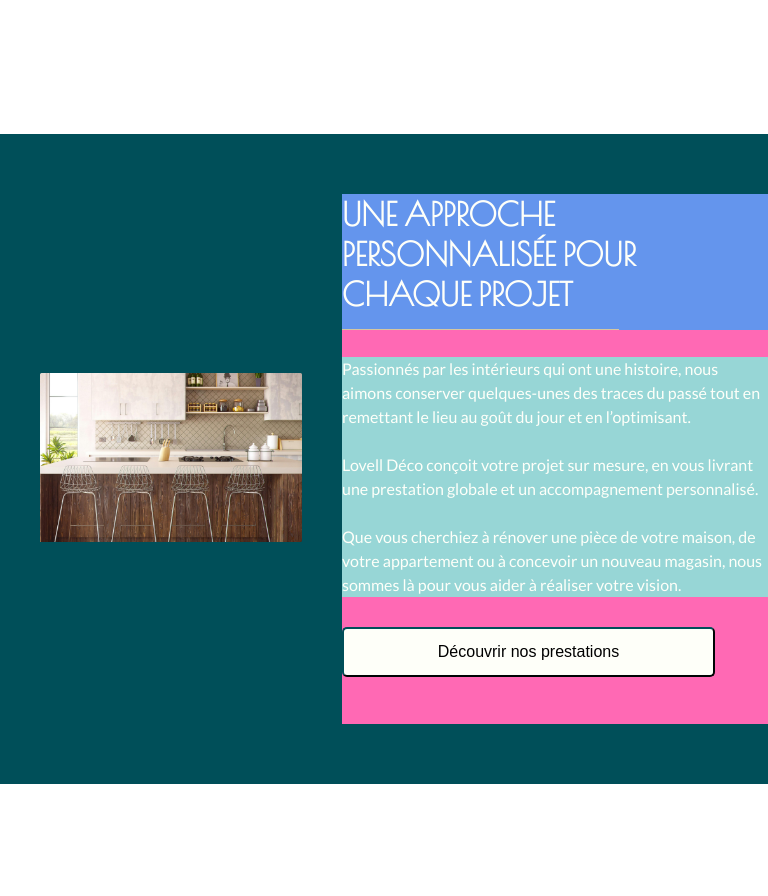
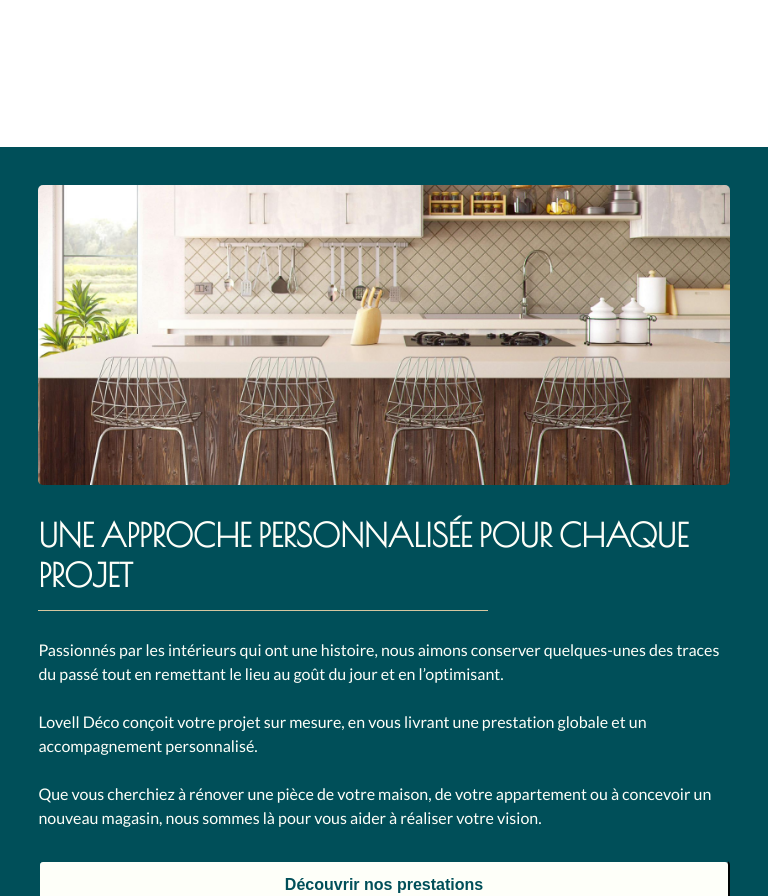
Before and after one commit to Aurore-Chapelle/Lovell_deco, a plain HTML site: page html/homepage.html in a window 768 px wide. Shown: the part 1904-2800 px from the top of the page. Drawn offline with nearby package versions, Linux system fonts and the light colour scheme.

Commit message:
section prestations responsive ok

```diff
--- a/css/agence.css
+++ b/css/agence.css
@@ -88,5 +88,8 @@
     #agence button {
         width: 100%;
     }
+    .vertical-line {
+        margin-left: 0;
+    }
 
 }
--- a/css/homepage.css
+++ b/css/homepage.css
@@ -63,6 +63,7 @@ img {
     color: var(--secondary-color);
     border-color: var(--secondary-color);
     font-size: 16px;
+    font-weight: 700;
     border-radius: 5px;
     cursor: pointer;
 }
@@ -70,9 +71,10 @@ img {
 .white-button {
     height: 50px;
     background-color: var(--secondary-color);
-    color: var(--primarary-color);
+    color: var(--primary-color);
     border-color: var(--primary-color);
     font-size: 16px;
+    font-weight: 700;
     border-radius: 5px;
     cursor: pointer;
 }
--- a/css/prestations.css
+++ b/css/prestations.css
@@ -5,17 +5,38 @@
     display: flex;
     justify-content: center;
     align-items: center;
-    height: 650px;
+    padding: 5% 0;
+    width: 100%;
 }
 
-#prestations .img-container {
-    margin-right: 30px;
+.container-prestations {
+    width: 70%;
+    display: flex;
+    min-height: 100%;
 }
 
-.p-prestations {
-    background-color: hotpink;
-    width: 426px;
-    height: 530px;
+#prestations .img-prestations {
+    margin-right: 30px;
+    width: 70%;
+    display: flex;
+    align-items: center;
+    justify-content: center;
+    position: relative;
+}
+
+.img-prestations img {
+    width: 100%;
+    height: 100%;
+    object-fit: cover;
+    position: absolute;
+    top: 0;
+    left: 0;
+    border-radius: 5px;
+}
+
+#prestations .container-texte {
+    width: 30%;
+    height: 100%;
 }
 
 #prestations .vertical-line {
@@ -23,19 +44,51 @@
 }
 
 #prestations h2.h2-poiretOne-white {
-    background-color: cornflowerblue;
-    width: 426px;
     margin-top: 0;
 }
 
 #prestations p {
-    background-color: rgb(151, 214, 214);
-    width: 426px;
     color: var(--secondary-color);
     margin-bottom: 30px;
     line-height: 24px;
 }
 
 #prestations button {
-    width: 373px;
+    width: 100%;
 }
+
+/* tablette */
+
+@media (min-width: 768px) and (max-width: 1024px) {
+    .container-prestations {
+        width: 90%;
+    }
+}
+
+/* mobile */
+
+@media (max-width: 768px) {
+    #prestations {
+        padding: 5% auto;
+    }
+
+    .container-prestations {
+        flex-direction: column;
+        align-items: center;
+        width: 90%;
+    }
+
+    #prestations .img-prestations {
+        width: 100%;
+        height: 300px;
+        margin-right: 0;
+    }
+
+    #prestations .container-texte {
+        width: 100%;
+    }
+
+    #prestations h2.h2-poiretOne-white {
+        margin-top: 30px;
+    }
+}
--- a/css/realisations.css
+++ b/css/realisations.css
@@ -4,7 +4,7 @@
     background-color: aqua;
     width: 100vw;
 }
-.container-texte {
+#realisations .container-texte {
     background-color: cornsilk;
     display: flex;
     flex-direction: column;
@@ -37,7 +37,7 @@
 }
 
 .multiple-items {
-    width: 65%;
+    width: 70%;
 }
 
 /* Style du slider */
--- a/html/homepage.html
+++ b/html/homepage.html
@@ -153,25 +153,27 @@
 <div class="bandeau2"></div>
 
 <section id="prestations">
-
+    <div class="container-prestations">
         <div class="img-prestations">
             <figure>
                 <img src="../img/homepage_prestations.png" alt="">
             </figure>
         </div>
-
-    <div class="p-prestations">
-        <h2 class="h2-poiretOne-white">Une approche personnalisée pour chaque projet
+        <div class="container-texte">
+            <h2 class="h2-poiretOne-white">
+                Une approche personnalisée pour chaque projet
                 <div class="vertical-line"></div>
             </h2>
-        <p>Passionnés par les intérieurs qui ont une histoire, nous aimons conserver quelques-unes des traces du passé tout en remettant le lieu au goût du jour et en l’optimisant. <br><br>
+            <p>
+                Passionnés par les intérieurs qui ont une histoire, nous aimons conserver quelques-unes des traces du passé tout en remettant le lieu au goût du jour et en l’optimisant. <br><br>
                 Lovell Déco conçoit votre projet sur mesure, en vous livrant une prestation globale et un accompagnement personnalisé.<br><br>
-            Que vous cherchiez à rénover une pièce de votre maison, de votre appartement ou à concevoir un nouveau magasin, nous sommes là pour vous aider à réaliser votre vision.</p>
-
+                Que vous cherchiez à rénover une pièce de votre maison, de votre appartement ou à concevoir un nouveau magasin, nous sommes là pour vous aider à réaliser votre vision.
+            </p>
             <button class="white-button">Découvrir nos prestations</button>
         </div>
     </div>
 </section>
+
 
 
 <div class="bandeau2"></div>
```
Lines whose indentation alone changed are shown as unchanged.
